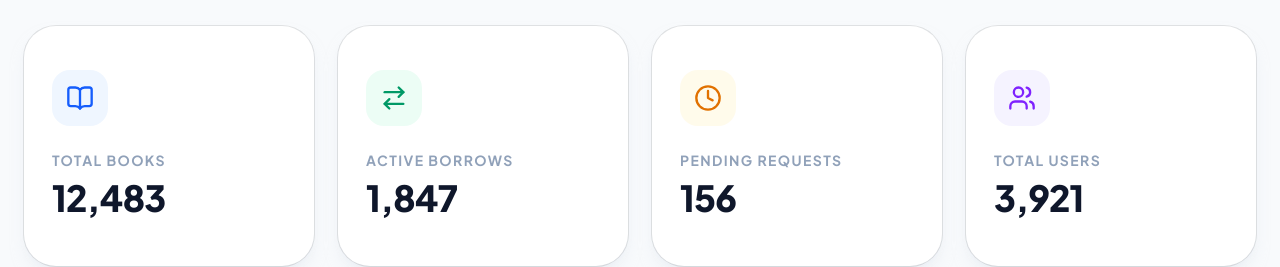
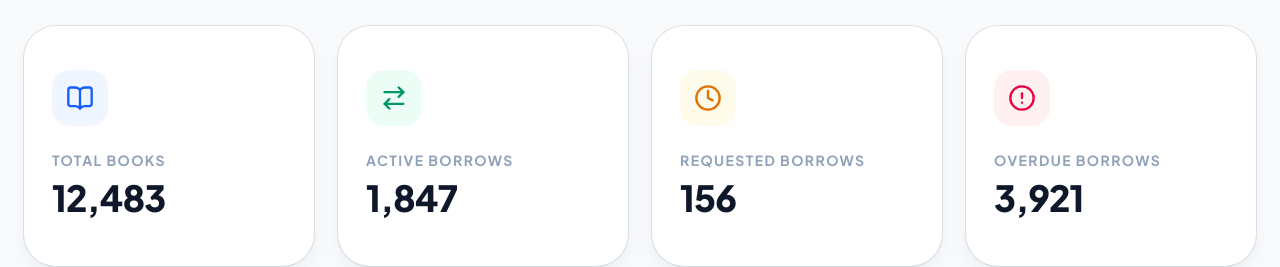
Before and after one commit to Bhanu-9618/Enterprise-Book-Borrowing-System-Frontend, a Next.js app: page /staff in a window 1280 px wide. Shown: the part 312-579 px from the top of the page. Built offline with nearby package versions, Linux system fonts and the light colour scheme.

Commit message:
customize admin dashboard

```diff
--- a/src/app/(pages)/(admin)/staff/page.tsx
+++ b/src/app/(pages)/(admin)/staff/page.tsx
@@ -6,7 +6,7 @@ import {
   BookOpen,
   ArrowRightLeft,
   Clock,
-  Users,
+  AlertCircle,
   Sparkles,
 } from "lucide-react";
 import { Card, CardContent } from "@/src/components/ui/card";
@@ -33,7 +33,7 @@ const statsCards = [
     textColor: "text-emerald-600",
   },
   {
-    title: "Pending Requests",
+    title: "Requested Borrows",
     value: "156",
     change: "-12",
     changeLabel: "vs yesterday",
@@ -43,14 +43,14 @@ const statsCards = [
     textColor: "text-amber-600",
   },
   {
-    title: "Total Users",
+    title: "Overdue Borrows",
     value: "3,921",
     change: "+89",
     changeLabel: "new this month",
     trend: "up" as const,
-    icon: Users,
-    bgColor: "bg-violet-50",
-    textColor: "text-violet-600",
+    icon: AlertCircle,
+    bgColor: "bg-rose-50",
+    textColor: "text-rose-600",
   },
 ];
 
```
